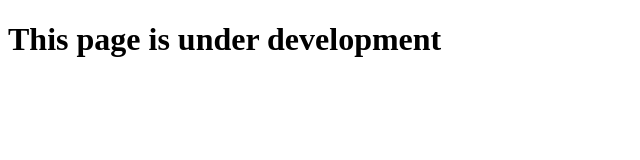
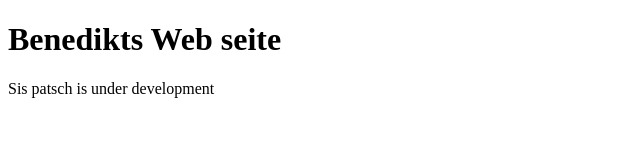
Before and after one commit to FuchsBene/fuchsbene.github.io, a plain HTML site: page index.html in a window 1280 px wide. Shown: the whole page, without its empty margins (0-640 px from the left). Drawn offline with Linux system fonts and the light colour scheme.

Commit message:
Update index.html

```diff
--- a/index.html
+++ b/index.html
@@ -9,6 +9,7 @@
     <link rel="icon" href="https://avatars.githubusercontent.com/u/91484898?v=4">
 </head>
 <body>
-    <h1>This page is under development</h1>
+    <h1>Benedikts Web seite</h1>
+    Sis patsch is under development
 </body>
 </html>
```
